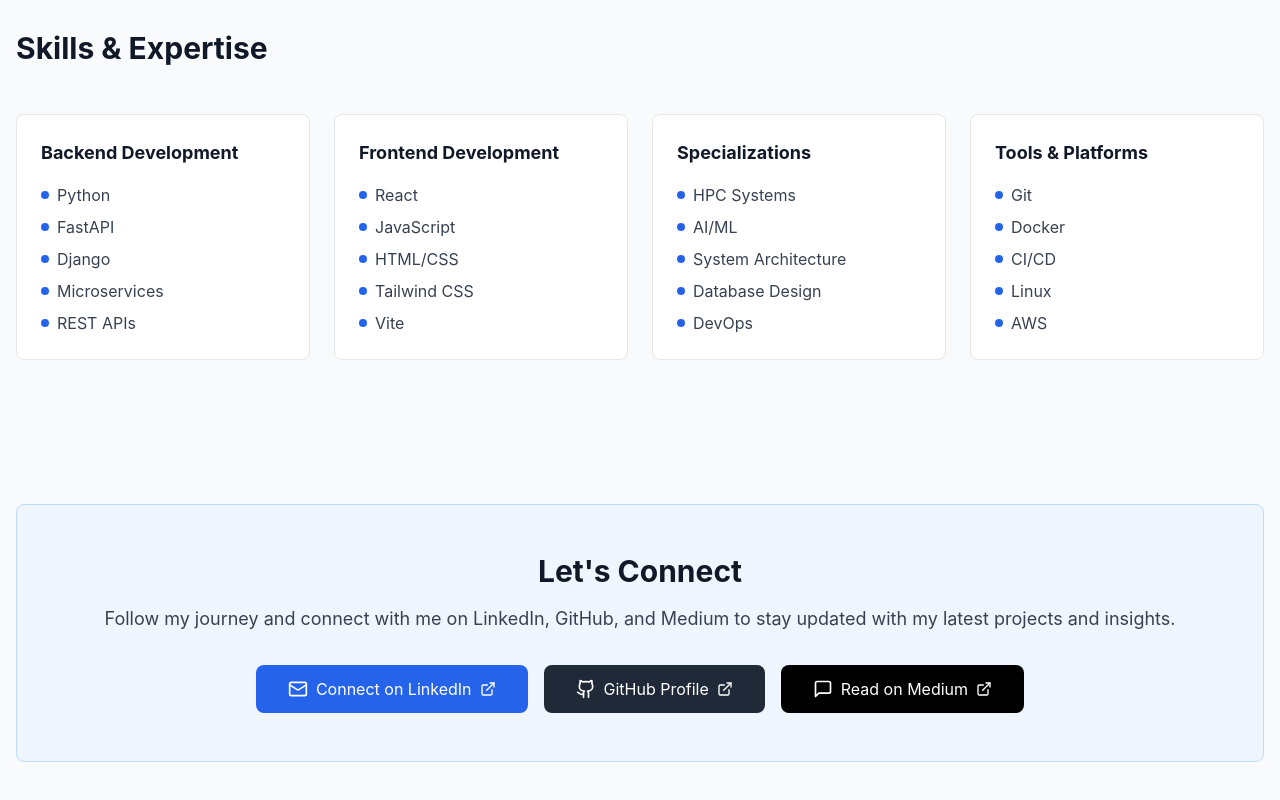
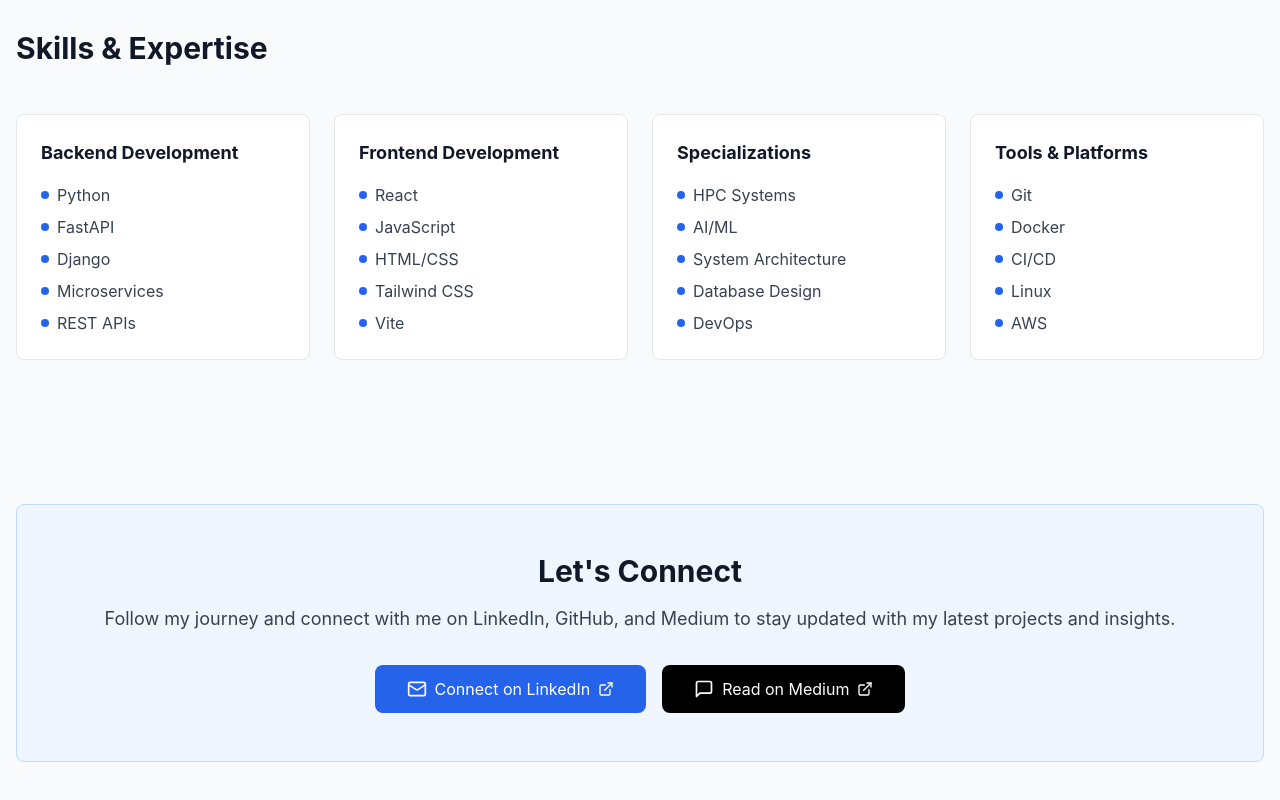
Before and after one commit to jagadeesh545/jagadeesh545.github.io, a React (Vite) app: page / in a window 1280 px wide. Shown: the part 828-1628 px from the top of the page. Built offline with nearby package versions, Linux system fonts and the light colour scheme.

Commit message:
clean up

```diff
--- a/src/components/CTA.jsx
+++ b/src/components/CTA.jsx
@@ -20,16 +20,6 @@ export default function CTA({ darkMode }) {
             <ExternalLink size={16} />
           </a>
           <a
-            href="https://github.com/jagadeesh545"
-            target="_blank"
-            rel="noopener noreferrer"
-            className="inline-flex items-center gap-2 px-8 py-3 bg-gray-800 text-white rounded-lg hover:bg-gray-900 transition-colors"
-          >
-            <Github size={20} />
-            GitHub Profile
-            <ExternalLink size={16} />
-          </a>
-          <a
             href="https://medium.com/@jagadeesh545"
             target="_blank"
             rel="noopener noreferrer"
```
